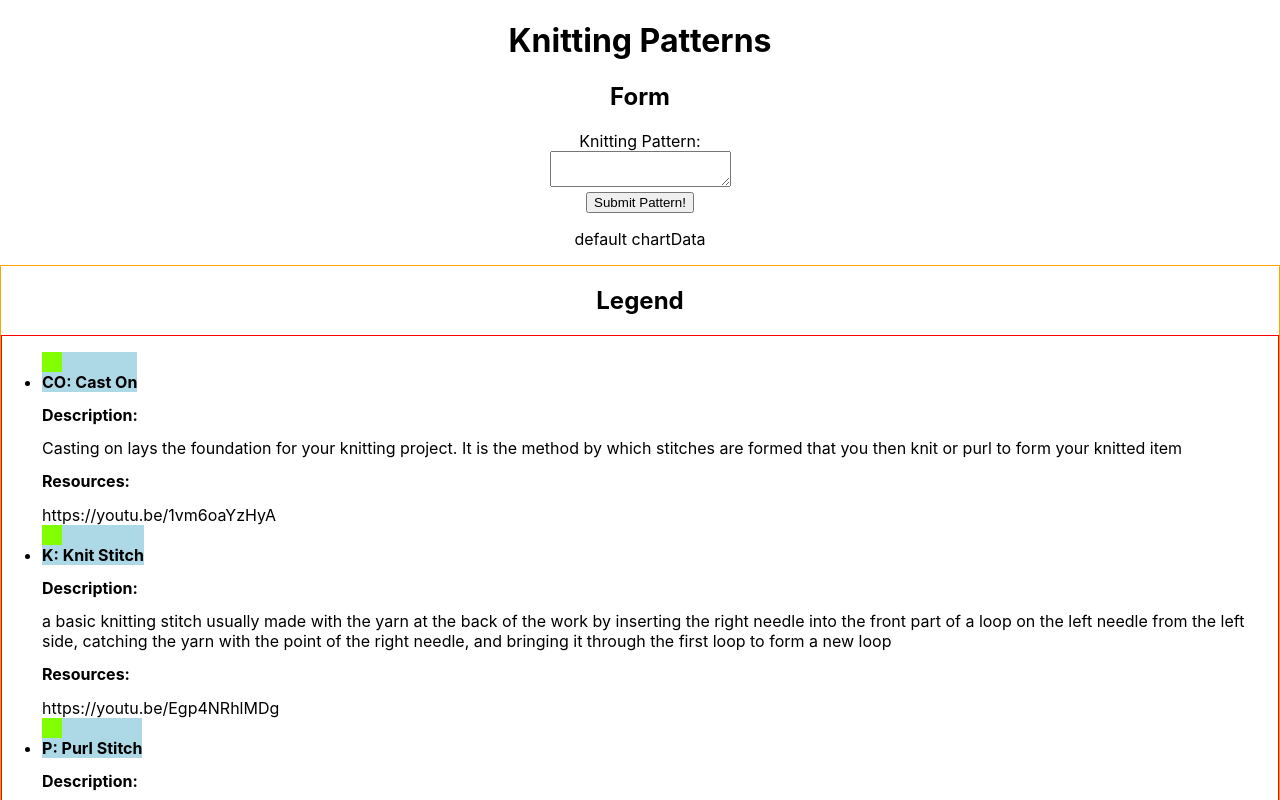
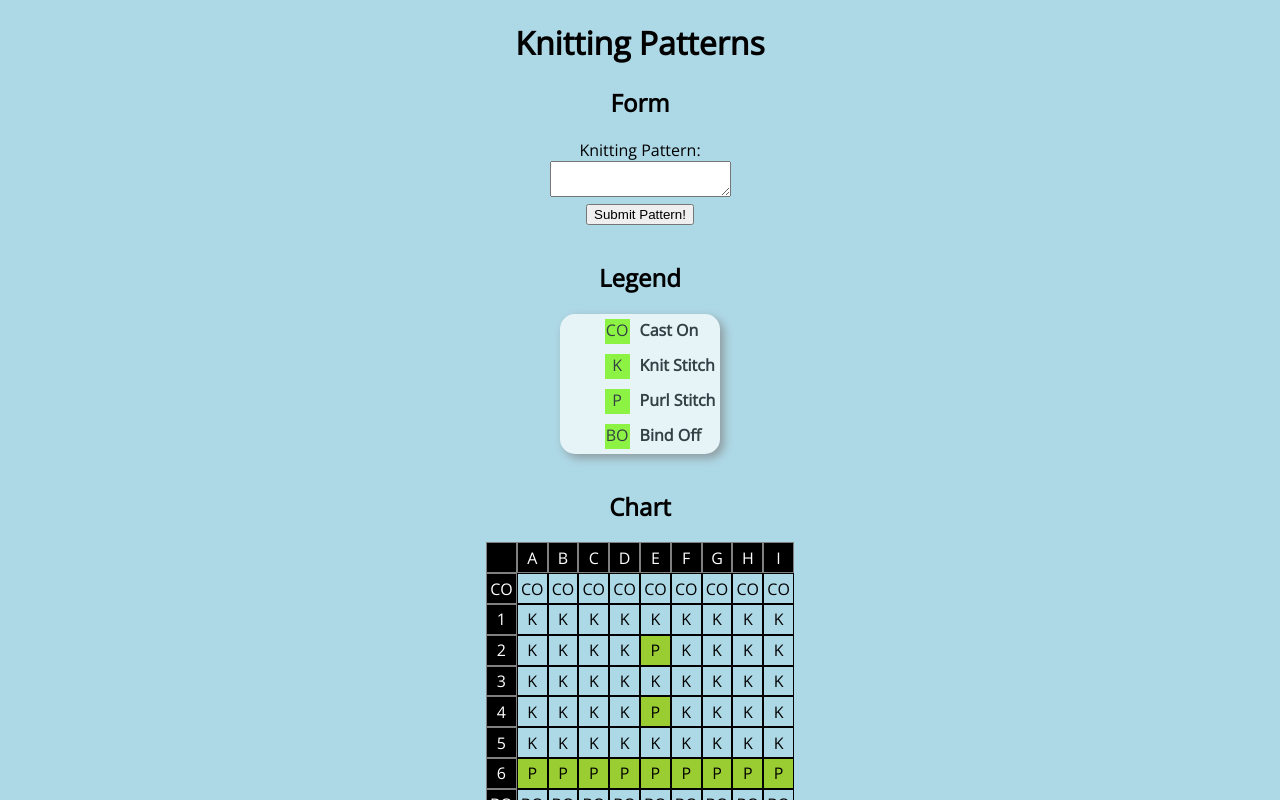
Before and after one commit to emilysaeli/front-end-knitting-patterns, a React (Create React App) app: page / in a window 1280 px wide. Shown: the top 800 px of the page. Built offline with nearby package versions, Linux system fonts and the light colour scheme.

Commit message:
GP: Legend component completed, styling, added Tooltip library

```diff
--- a/package.json
+++ b/package.json
@@ -12,6 +12,7 @@
     "react": "^18.2.0",
     "react-dom": "^18.2.0",
     "react-scripts": "5.0.1",
+    "react-tooltip": "^4.2.21",
     "web-vitals": "^2.1.0"
   },
   "scripts": {
--- a/src/App.css
+++ b/src/App.css
@@ -1,3 +1,10 @@
+@import url('https://fonts.googleapis.com/css2?family=Open+Sans&display=swap');
+
+body {
+  font-family: Open Sans;
+  background-color:lightblue;
+}
+
 .App {
   text-align: center;
 }
@@ -8,5 +15,5 @@
   align-items: center;
   align-self: center;
   justify-self: center;
-  border: 1px solid orange;
+  /* border: 1px solid orange; */
 }
--- a/src/App.js
+++ b/src/App.js
@@ -13,16 +13,16 @@ import React from "react";
 
 const App = () => {
   const URL = "http://pattern-handler-test-api.herokuapp.com";
-  const [chartData, setChartData] = useState(["default chartData"]);
+  const [chartData, setChartData] = useState([""]);
 
   // send pattern form input to back-end
   const submitPattern = (patternForm) => {
     console.log("submitPattern called");
-    console.log(patternForm);
     axios
       .post(`${URL}`, patternForm)
       .then((response) => {
         setChartData(response.data);
+        console.log(response.data);
       })
       .catch((error) => {
         console.log(error);
@@ -36,7 +36,7 @@ const App = () => {
       </header>
       <section className="form">
         <Form submitPattern={submitPattern}></Form>
-        <p>{chartData}</p>
+        <p>{chartData.inputPattern}</p>
       </section>
       <section className="legend">
         <Legend data={data}></Legend>
--- a/src/components/Form.js
+++ b/src/components/Form.js
@@ -1,20 +1,20 @@
 import React, { useState } from "react";
 
 const Form = (props) => {
-  // formatted as a JSON object
-  // const [patternForm, setPatternForm] = useState({ inputPattern: "" });
-  const [patternForm, setPatternForm] = useState("");
+  // formatted patternForm as a JSON object
+  const [patternForm, setPatternForm] = useState({ inputPattern: "" });
+  // const [patternForm, setPatternForm] = useState("");
 
   const onFormChange = (event) => {
     const inputValue = event.target.value;
-    // setPatternForm({ inputPattern: inputValue });
+    setPatternForm({ inputPattern: inputValue });
     setPatternForm(inputValue);
   };
 
   const onSubmit = (event) => {
     event.preventDefault();
-    props.submitPattern(patternForm);
-    console.log(patternForm);
+    props.submitPattern({ inputPattern: patternForm });
+    setPatternForm("");
   };
   return (
     <div>
--- a/src/components/Legend.css
+++ b/src/components/Legend.css
@@ -1,6 +1,11 @@
 .legend-container {
     text-align: left;
-    border: 1px solid red;
+    /* border: 1px solid red; */
+    background-color:white;
+    opacity: 0.7;
+    border-radius: 15px;
+    box-shadow: 4px 4px 10px gray;
+
 }
 
 .legend-entry{
@@ -9,7 +14,7 @@
 
 .legend-title {
     font-weight: bold;
-    background-color: lightblue;
+    margin: 5px;
 }
 
 .legend-label {
@@ -18,6 +23,9 @@
 
 .legend-color {
     background-color:chartreuse;
-    width: 20px;
-    height: 20px;
+    width: 25px;
+    height: 25px;
+    margin: 5px;
+    text-align: center;
+    align-self: center;
 }
--- a/src/components/Legend.js
+++ b/src/components/Legend.js
@@ -49,21 +49,19 @@ const Legend = (props) => {
     const stitchItems = uniqueStitches.map((stitch) => {
       let item = stitchDictionary[stitch];
       return (
-        <li key={item.name}>
+        <div key={item.name}>
           <div className="legend-entry">
-            <div className="legend-title">
-              <div className="legend-color"></div>
-              {stitch}: {item.name}
-            </div>
+            <div className="legend-color">{stitch}</div>
+            <div className="legend-title">{item.name}</div>
           </div>
-          <div>
+          {/* <div>
             <h2 className="legend-label">Description:</h2> {item.description}
           </div>
           <div>
             <h2 className="legend-label">Resources: </h2>
             {item.resources}
-          </div>
-        </li>
+          </div> */}
+        </div>
       );
     });
     return stitchItems;
@@ -79,5 +77,3 @@ const Legend = (props) => {
 };
 
 export default Legend;
-
-// - Cast On {stitchDictionary[stitch].name}
```
Also changed, not shown: 1 other file (tests, documents, lock files or other folders).
